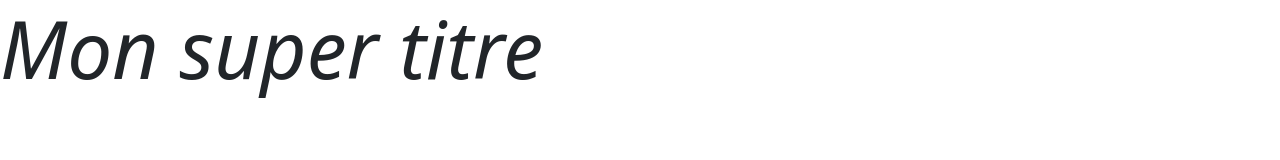
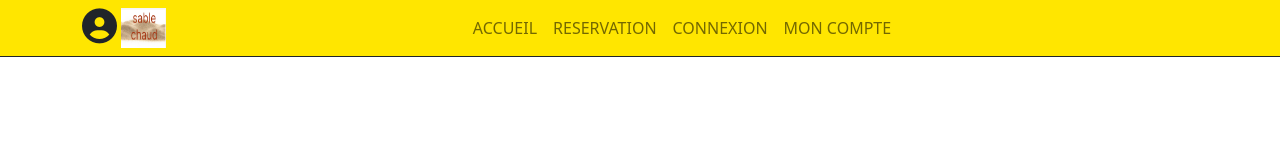
Before and after one commit to ewan-delanoy/hb-business-case, a website: page public/index.html in a window 1280 px wide. Drawn offline with nearby package versions, Linux system fonts and the light colour scheme.

Commit message:
put a navbar

```diff
--- /dev/null
+++ b/asset/style/base/nav.scss
@@ -0,0 +1,18 @@
+.navbar {
+    background-color: $sand_color;
+    i {
+        font-size:35px;
+    }
+    img {
+        height: 40px;
+        object-fit: position;
+    }
+}
+
+.image-in-navbar {
+    margin-left: 4px;
+}
+
+.icon-with-logo {
+    display:flex;
+}
--- a/asset/style/index.scss
+++ b/asset/style/index.scss
@@ -8,3 +8,5 @@
 @import 'lib/font-awesome';
 
 // base
+
+@import 'base/nav.scss';
--- a/asset/style/lib/font-awesome.scss
+++ b/asset/style/lib/font-awesome.scss
@@ -1,6 +1,6 @@
 @import '../../../node_modules/@fortawesome/fontawesome-free/scss/fontawesome';
 
-$fa-font-path : '../node_modules/@fortawesome/fontawesome-free/scss/webfonts';
+$fa-font-path : '../node_modules/@fortawesome/fontawesome-free/webfonts';
 
 @import '../../../node_modules/@fortawesome/fontawesome-free/scss/brands';
 @import '../../../node_modules/@fortawesome/fontawesome-free/scss/solid';
--- /dev/null
+++ b/asset/style/variable.scss
@@ -0,0 +1 @@
+$sand_color : #FFE600;
--- a/public/index.html
+++ b/public/index.html
@@ -1,5 +1,6 @@
 <!DOCTYPE html>
 <html lang="en">
+
 <head>
   <meta charset="UTF-8">
   <meta http-equiv="X-UA-Compatible" content="IE=edge">
@@ -7,9 +8,43 @@
   <link rel="stylesheet" href="style.css">
   <title>Document</title>
 </head>
+
 <body>
-    <h1>Mon super titre</h1>
-
+  <nav class="navbar navbar-light navbar-expand-md bg-faded justify-content-center border-bottom border-dark" id="nave">
+    <div class="container">
+      <div class="icon-with-logo">
+        <a class="nav-link" href="#"><i class="fa-solid fa-circle-user"></i></a>
+        <img class="image-in-navbar" src="../asset/images/sable_chaud.png" width="45" alt="">
+      </div>
+      <!-- <a href="#" class="navbar-brand">
+      </a> -->
+      <button class="navbar-toggler" type="button" data-bs-toggle="collapse" data-bs-target="#collapsingNavbar3">
+        <span class="navbar-toggler-icon"></span>
+      </button>
+      <div class="navbar-collapse collapse w-100" id="collapsingNavbar3">
+        <ul class="navbar-nav w-100 justify-content-center">
+          <li class="nav-item active">
+            <a class="nav-link" href="#">ACCUEIL</a>
+          </li>
+          <li class="nav-item active">
+            <a class="nav-link" href="#">RESERVATION</a>
+          </li>
+          <li class="nav-item">
+            <a class="nav-link" href="#">CONNEXION</a>
+          </li>
+          <li class="nav-item">
+            <a class="nav-link" href="#">MON COMPTE</a>
+          </li>
+        </ul>
+        <!-- Collapse button -->
+        <button class="navbar-toggler toggler-example" type="button" data-toggle="collapse"
+          data-target="#collapsingNavbar3" aria-controls="collapsingNavbar3" aria-expanded="false"
+          aria-label="Toggle navigation">
+        </button>
+      </div>
+    </div>
+  </nav>
   <script src="../node_modules/bootstrap/dist/js/bootstrap.js"></script>
 </body>
+
 </html>
```
Also changed, not shown: asset/images/sable_chaud.png (added), public/style.css, 1 other file. Lines whose indentation alone changed are shown as unchanged.
